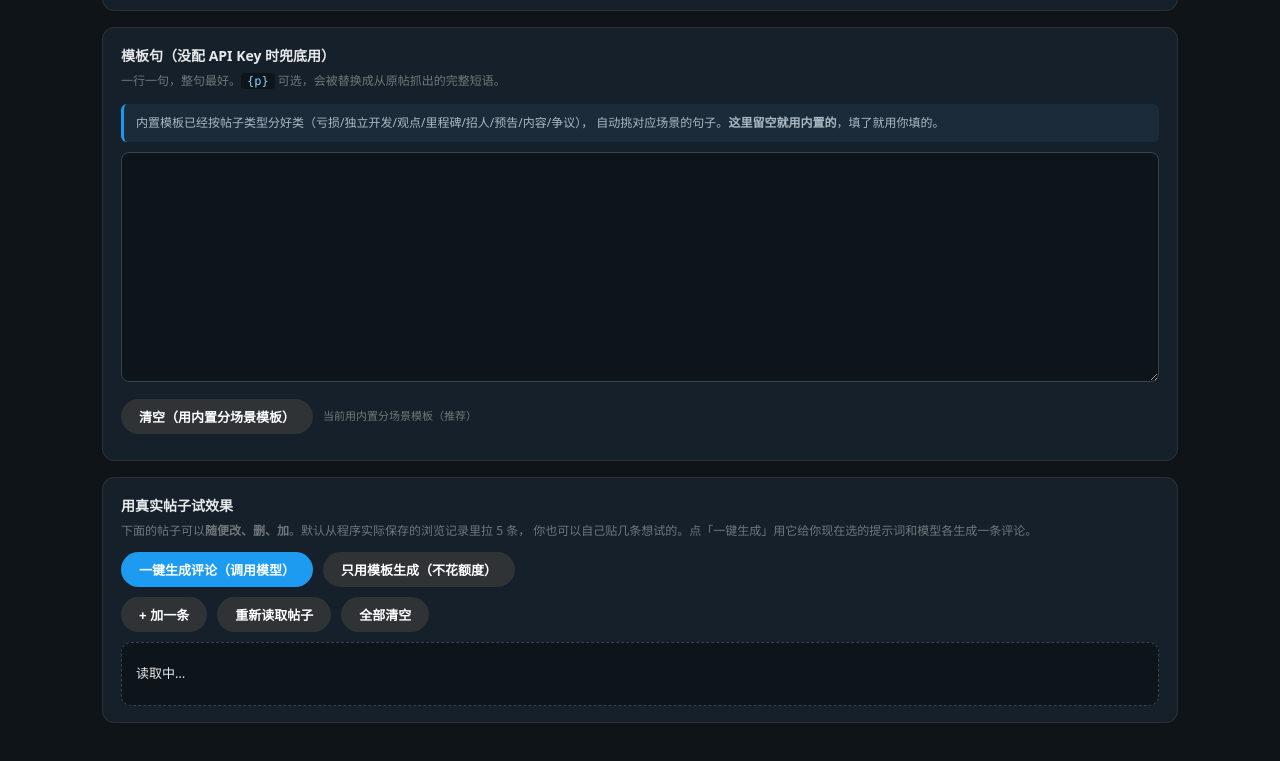
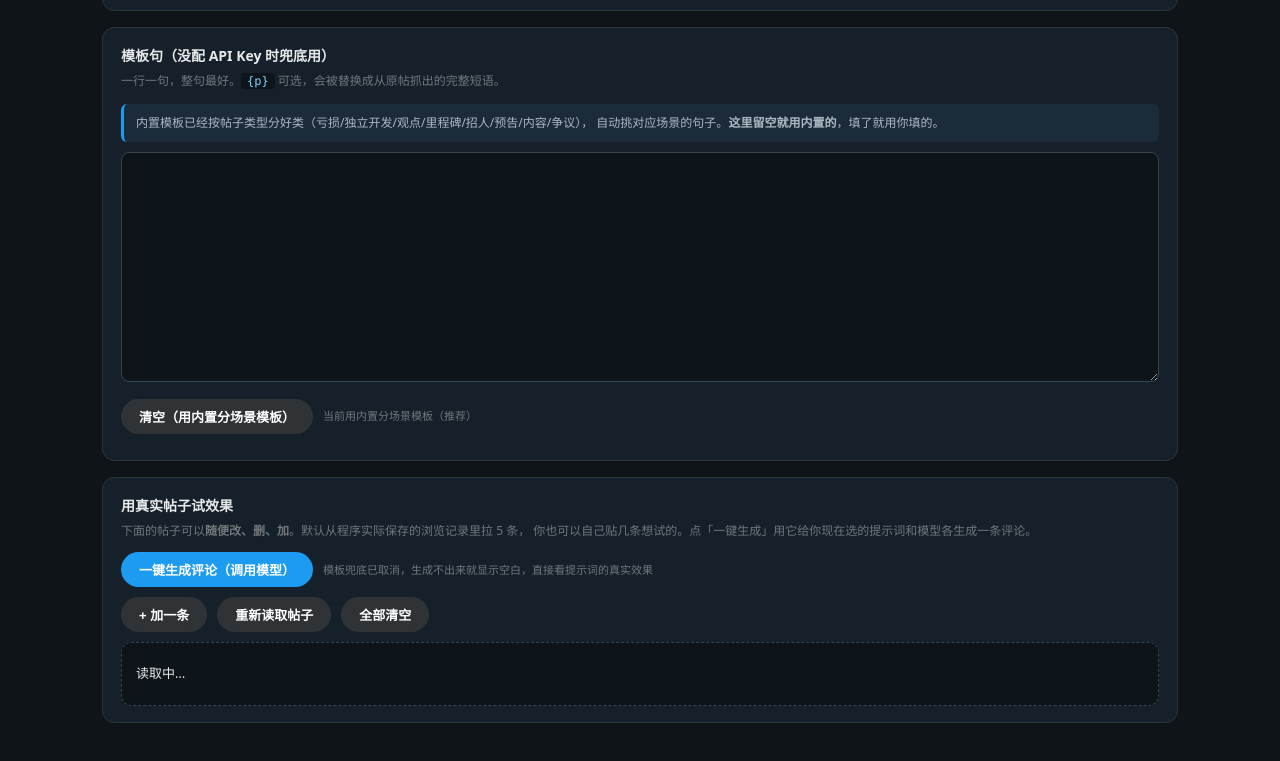
Before and after one commit to Aron0525/x-auto, a browser extension: page extension/comment-rule.html in a window 1280 px wide. Shown: the part 3409-4170 px from the top of the page. Drawn offline with Linux system fonts and the light colour scheme.

Commit message:
chore(ui): 删除失效的「只用模板生成」按钮 - 模板兜底已取消, 该按钮点击后不会再产出任何内容, 留着会误导操作者

```diff
--- a/extension/comment-rule.html
+++ b/extension/comment-rule.html
@@ -266,7 +266,7 @@
     </p>
     <div class="row">
       <button id="genAll">一键生成评论（调用模型）</button>
-      <button class="ghost" id="genTpl">只用模板生成（不花额度）</button>
+      <span class="hint">模板兜底已取消，生成不出来就显示空白，直接看提示词的真实效果</span>
     </div>
     <div class="row" style="margin-top:8px">
       <button class="ghost" id="addPost">+ 加一条</button>
--- a/extension/comment-rule.js
+++ b/extension/comment-rule.js
@@ -673,7 +673,7 @@ $("clearPosts").onclick = () => {
   $("genMsg").textContent = "已清空，点「加一条」自己写";
 };
 $("genAll").onclick = () => generateAll(true);
-$("genTpl").onclick = () => generateAll(false);
+// 「只用模板生成」按钮已删除：模板兜底已取消，留着会误导（点了什么都不会出）
 $("save").onclick = save;
 $("close").onclick = () => window.close();
 
```
